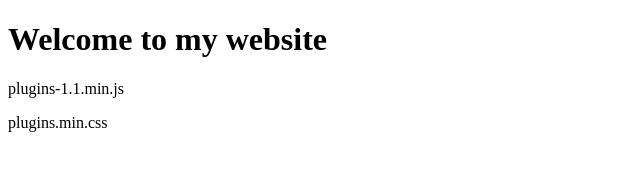
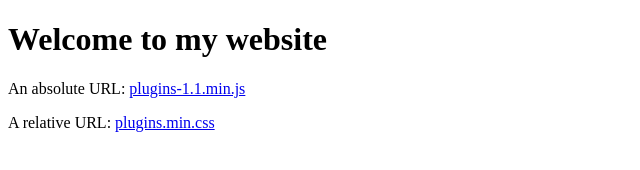
Before and after one commit to sjkherva/sjblog, a plain HTML site: page index.html in a window 1280 px wide. Shown: the whole page, without its empty margins (0-640 px from the left). Drawn offline with Linux system fonts and the light colour scheme.

Commit message:
Update index.html

```diff
--- a/index.html
+++ b/index.html
@@ -4,7 +4,7 @@
 
 <h1>Welcome to my website</h1>
 
-<p>plugins-1.1.min.js<a https://sjkherva.github.io/sjblog/plugins-1.1.min.js</a></p>
-<p>plugins.min.css <a href="https://sjkherva.github.io/sjblog/plugins.min.css</a></p>
+<p>An absolute URL: <a href="https://sjkherva.github.io/sjblog/plugins-1.1.min.js">plugins-1.1.min.js</a></p>
+<p>A relative URL: <a href="https://sjkherva.github.io/sjblog/plugins.min.css">plugins.min.css</a></p>
 </body>
 </html>
```
